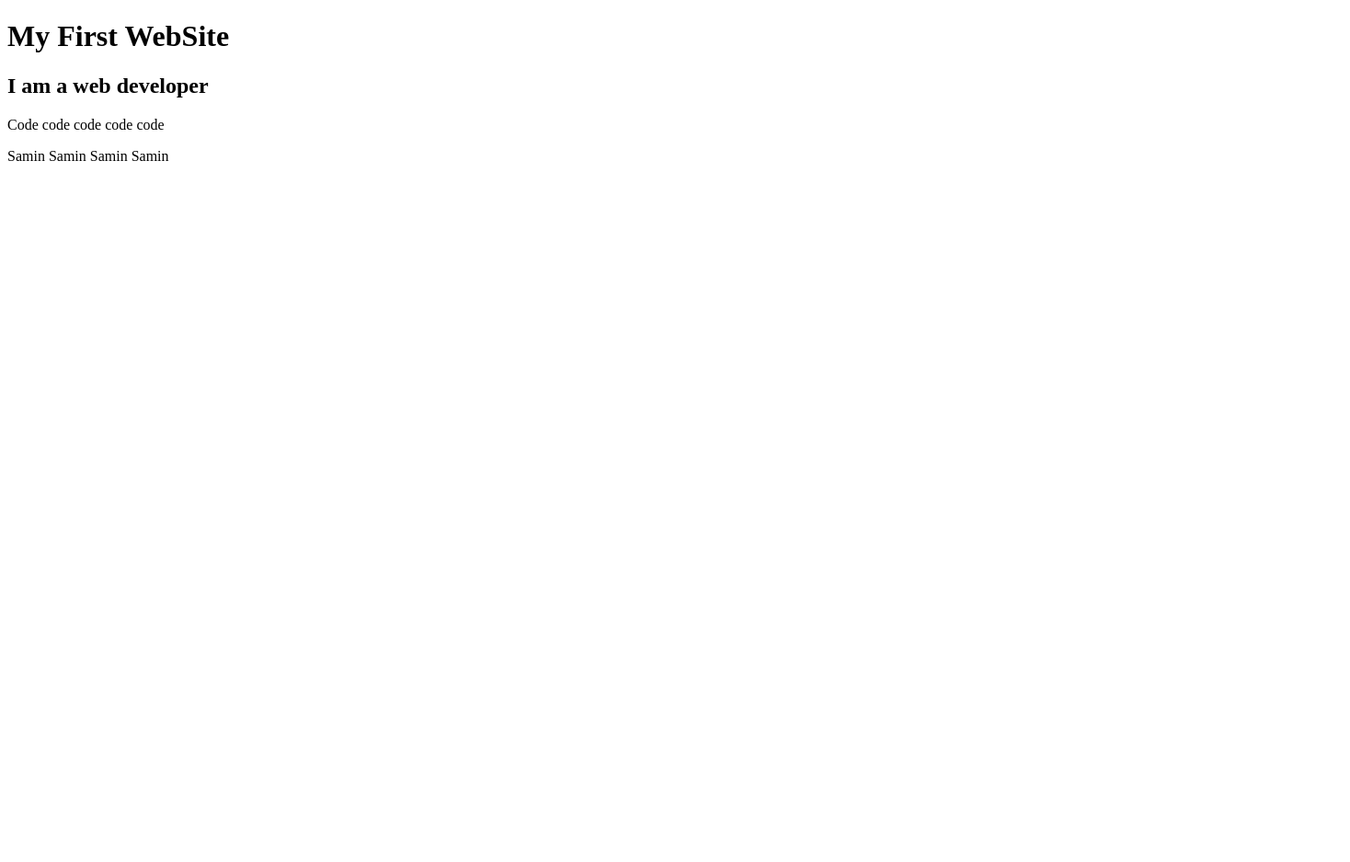
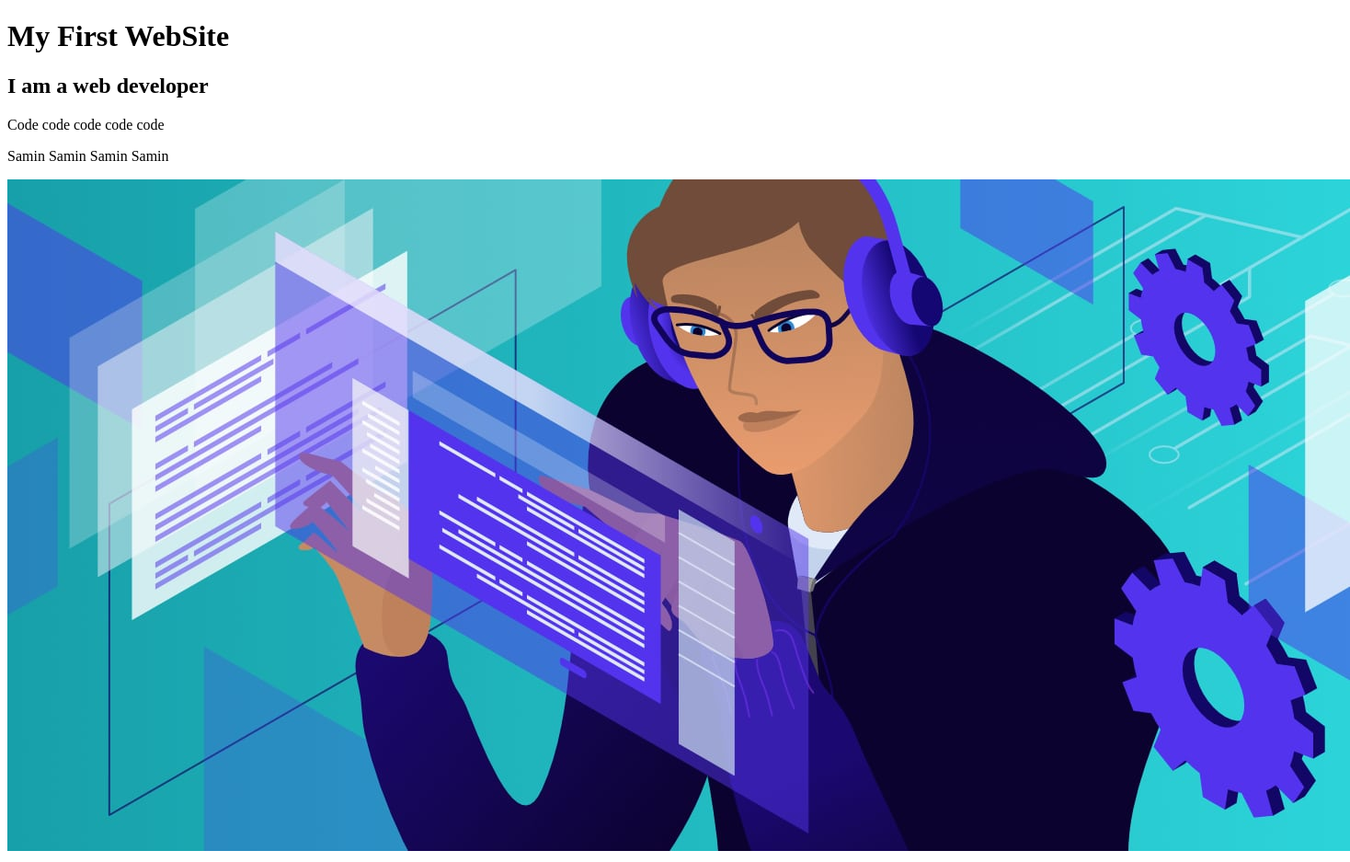
Before and after one commit to saminur633/my-third-repo, a plain HTML site: page index.html in a window 1280 px wide. Shown: the whole page at 92% size, 1468 px wide, since content can reach past the window. Before the commit the page ends 800 px from the top, so only its background shows below. Drawn offline with Linux system fonts and the light colour scheme.

Commit message:
added web develop

```diff
--- a/index.html
+++ b/index.html
@@ -10,6 +10,7 @@
     <h2>I am a web developer</h2>
     <p>Code code code code code</p>
     <p>Samin Samin Samin Samin</p>
+    <img src="web developing.jpg" alt="">
 
 </body>
 </html>
```
Also changed, not shown: web developing.jpg (added).
